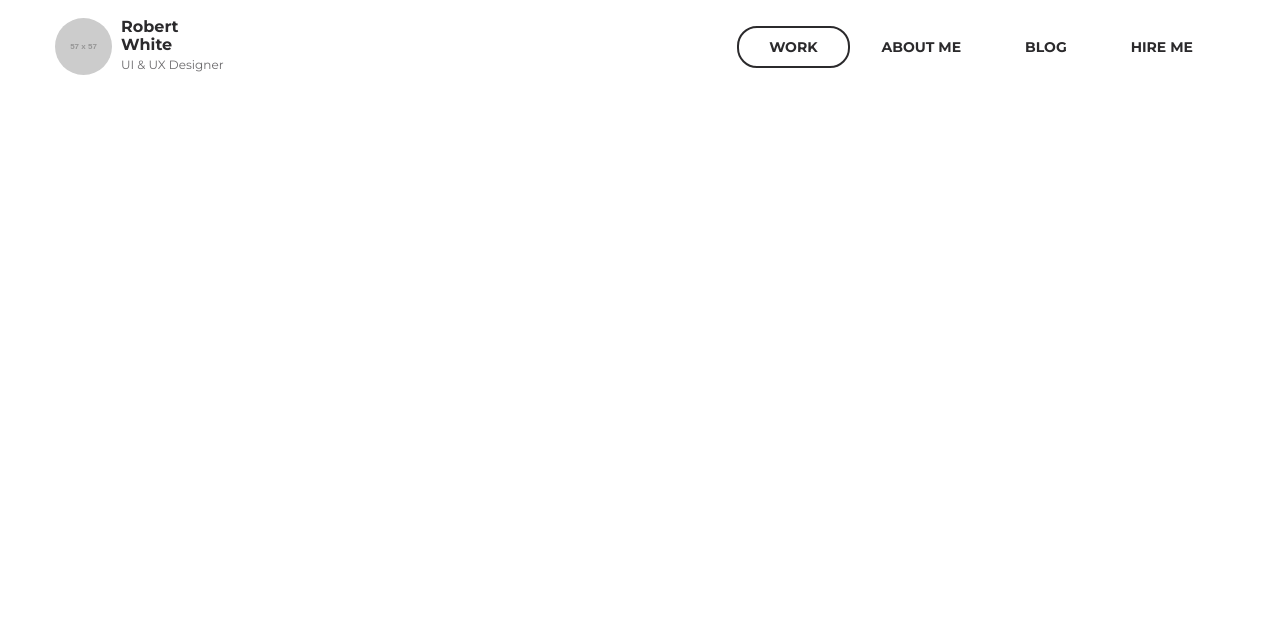
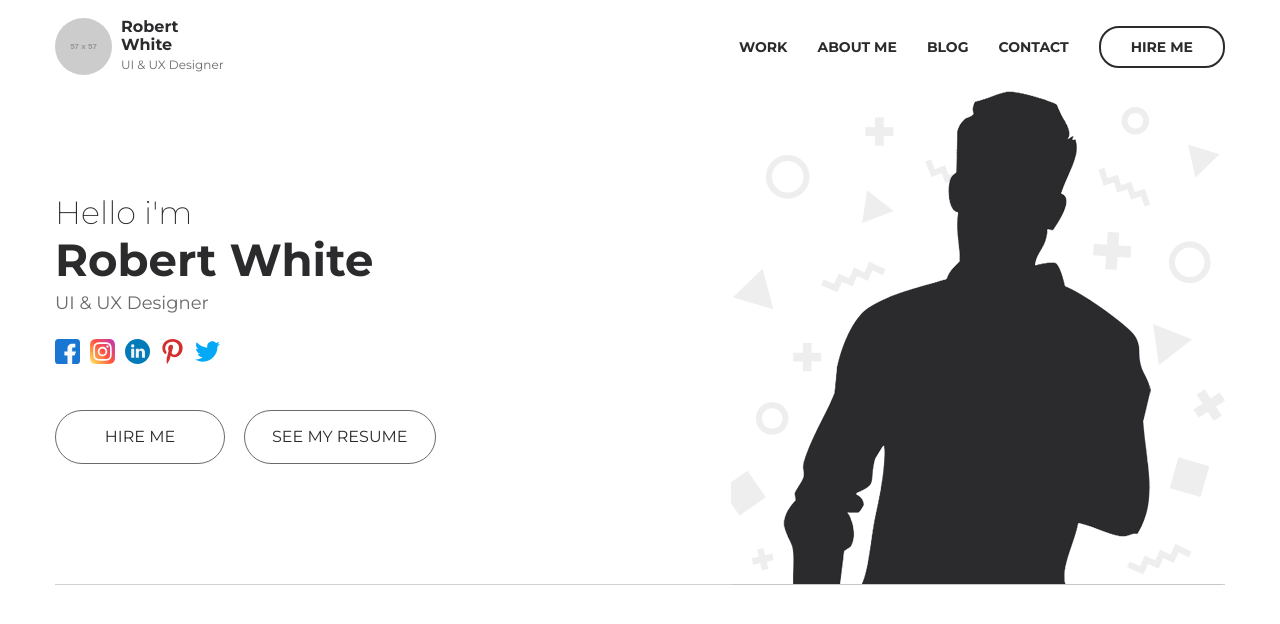
Before and after one commit to AleksPika/portfolio, a plain HTML site: page index.html in a window 1280 px wide. Drawn offline with Linux system fonts and the light colour scheme; placeholder pictures from the web are drawn by us.

Commit message:
add intro block

```diff
--- /dev/null
+++ b/css/blocks/btn.less
@@ -0,0 +1,34 @@
+// main: ../style.less
+
+.btn {
+    display: inline-block;
+    vertical-align: text-top;
+    padding: 17px 27px;
+    min-width: 170px;
+    background: none;
+    font-size: 16px;
+    font-family: inherit;
+    color: @black;
+    text-transform: uppercase;
+    text-decoration: none;
+    border: 1px solid @gray;
+    border-radius: 30px;
+    line-height: 1.1;
+    text-align: center;
+    cursor: pointer;
+    transition: background-color .2s linear, color .2s linear, box-shadow .2s linear;
+
+    &:focus {
+        outline: none;
+    }
+
+    &:hover {
+        background-color: @black;
+        color: @white;
+        box-shadow: 2px 2px 10px fade(#000, 24%);
+    }
+
+    +.btn {
+        margin-left: 15px;
+    }
+}
--- a/css/blocks/intro.less
+++ b/css/blocks/intro.less
@@ -1 +1,39 @@
 // main: ../style.less
+
+.intro__inner {
+    display: flex;
+    padding-top: 100px;
+    padding-bottom: 120px;
+    position: relative;
+    border-bottom: 1px solid fade(@gray, 30%);
+}
+
+.intro__content {
+    width: 50%;
+}
+
+.intro__subtitle {
+    font-size: 32px;
+    font-weight: 200;
+    color: @black;
+}
+
+.intro__title {
+    margin-bottom: 5px;
+    font-size: 45px;
+    color: @black;
+    font-weight: 700;
+}
+
+.intro__text {
+    margin-bottom: 25px;
+    font-size: 18px;
+    color: fade(@black, 70%);
+}
+
+.intro__photo {
+    position: absolute;
+    bottom: -1px;
+    right: 0;
+    z-index: 1;
+}
--- a/css/blocks/nav.less
+++ b/css/blocks/nav.less
@@ -1,21 +1,49 @@
 // main: ../style.less
 
-.nav{
+.nav {
     display: flex;
+    align-items: center;
     height: 100%;
 }
-.nav__link{
-    padding: 10px 30px;
+
+.nav__link {
+
+    margin-left: 30px;
+    position: relative;
     font-size: 14px;
     color: @black;
     text-transform: uppercase;
     font-weight: 700;
     text-decoration: none;
-    border: 2px solid transparent;
-    border-radius: 20px;
 
-    &:hover,
-    &.active{
-        border-color: @black;
+
+    &:after {
+        content: "";
+        width: 0;
+        height: 2px;
+        background-color: @black;
+        position: absolute;
+        bottom: -5px;
+        left: 0;
+        z-index: 1;
+        transition: width .2s linear;
+    }
+
+    &:hover:not(.nav__link--btn) {
+        &:after {
+            width: 100%;
+        }
+    }
+
+    &--btn {
+        padding: 10px 30px;
+        border: 2px solid @black;
+        border-radius: 20px;
+        transition: background-color .2s linear, color .2s linear;
+
+        &:hover {
+            background-color: @black;
+            color: @white;
+        }
     }
 }
--- /dev/null
+++ b/css/blocks/social.less
@@ -0,0 +1,18 @@
+// main: ../style.less
+
+.social {
+    display: flex;
+    margin-bottom: 42px;
+}
+
+.social__link img {
+    margin-right: 10px;
+    width: 25px;
+    height: 25px;
+    text-decoration: none;
+    transition: transform .2s linear;
+
+    &:hover {
+        transform: translateY(-5px);
+    }
+}
--- a/css/style.less
+++ b/css/style.less
@@ -3,24 +3,37 @@
 @import "vars";
 
 
-html{
+html {
     font-size: 15px;
 }
 
-body{
+body {
     margin: 0;
     font-family: 'Montserrat', sans-serif;
     font-size: 1rem;
     color: @black;
 }
 
+h1,
+h2,
+h3,
+h4,
+h5,
+h6 {
+    margin: 0;
+}
+
 *,
 *:before,
-*:after{
+*:after {
     box-sizing: border-box;
 }
+
 @import "blocks/container.less";
+@import "blocks/btn.less";
+
 @import "blocks/header.less";
 @import "blocks/user.less";
 @import "blocks/nav.less";
 @import "blocks/intro.less";
+@import "blocks/social.less";
--- a/index.html
+++ b/index.html
@@ -7,7 +7,8 @@
     <meta name="viewport" content="width=device-width, initial-scale=1.0">
     <link rel="preconnect" href="https://fonts.googleapis.com">
     <link rel="preconnect" href="https://fonts.gstatic.com" crossorigin>
-    <link href="https://fonts.googleapis.com/css2?family=Montserrat:ital,wght@0,300;0,400;0,700;1,300&display=swap"
+    <link
+        href="https://fonts.googleapis.com/css2?family=Montserrat:ital,wght@0,200,0,300;0,400;0,700;1,300&display=swap"
         rel="stylesheet">
     <link rel="stylesheet" href="css/style.css">
     <title>Portfolio</title>
@@ -31,14 +32,40 @@
                 </div>
 
                 <nav class="nav">
-                    <a class="nav__link active" href="#">work</a>
+                    <a class="nav__link" href="#">work</a>
                     <a class="nav__link" href="#">about me</a>
                     <a class="nav__link" href="#">blog</a>
-                    <a class="nav__link" href="#">hire me</a>
+                    <a class="nav__link" href="#">contact</a>
+                    <a class="nav__link nav__link--btn" href="#">hire me</a>
                 </nav>
             </div>
         </div>
     </header>
+
+    <section class="intro">
+        <div class="container">
+            <div class="intro__inner">
+                <div class="intro__content">
+                    <h2 class="intro__subtitle">Hello i'm</h2>
+                    <h1 class="intro__title">Robert White</h1>
+                    <div class="intro__text">UI & UX Designer</div>
+
+                    <div class="social">
+                        <a href="#" class="social__link"><img src="images/facebook.svg" alt=""></a>
+                        <a href="#" class="social__link"><img src="images/instagram.svg" alt=""></a>
+                        <a href="#" class="social__link"><img src="images/linkedin.svg" alt=""></a>
+                        <a href="#" class="social__link"><img src="images/pinterest.svg" alt=""></a>
+                        <a href="#" class="social__link"><img src="images/twitter.svg" alt=""></a>
+                    </div>
+                    <a class="btn" href="#">HIRE ME</a>
+                    <button class="btn" type="button">SEE MY RESUME</button>
+                </div>
+                <img class="intro__photo" src="images/right_side.png" alt="">
+            </div>
+        </div>
+    </section>
+
+
 </body>
 
 </html>
```
Also changed, not shown: css/style.css, images/facebook.svg (added), images/instagram.svg (added), images/linkedin.svg (added), images/pinterest.svg (added), images/right_side.png (added), images/twitter.svg (added).
